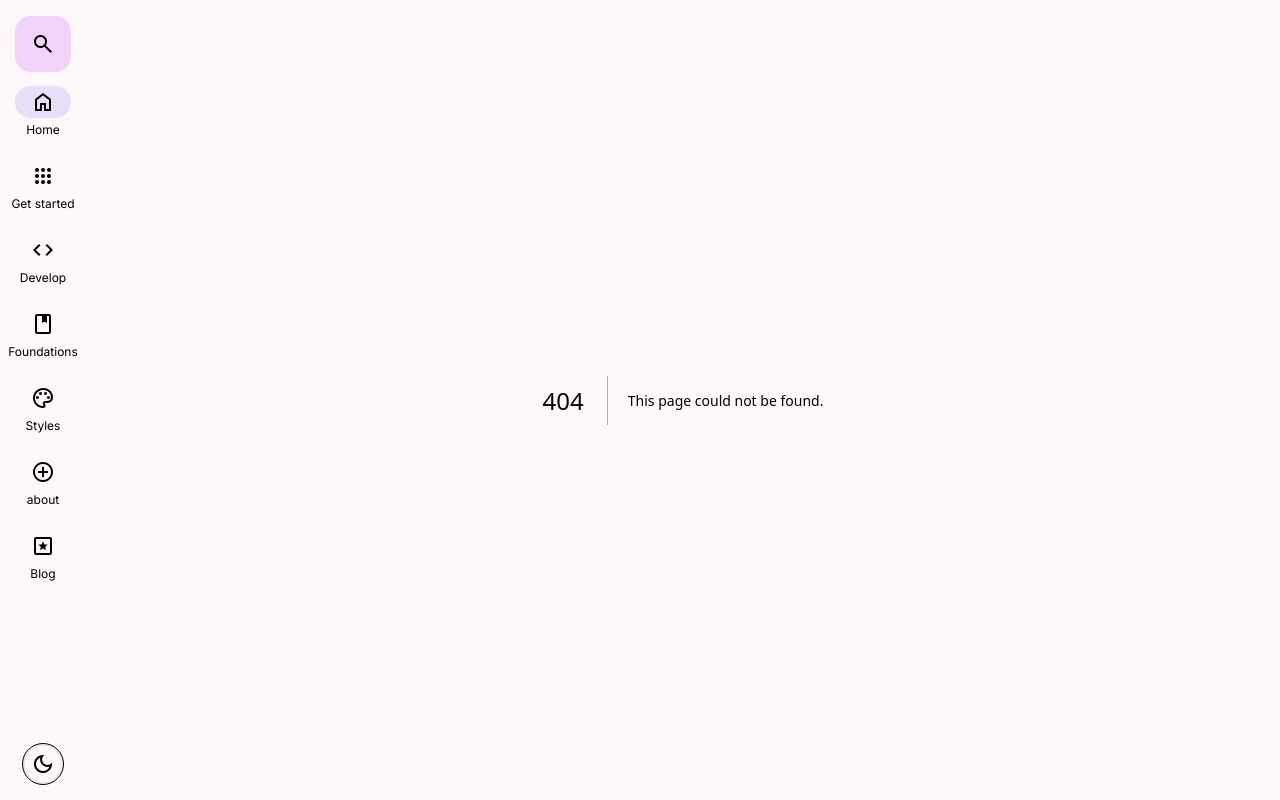
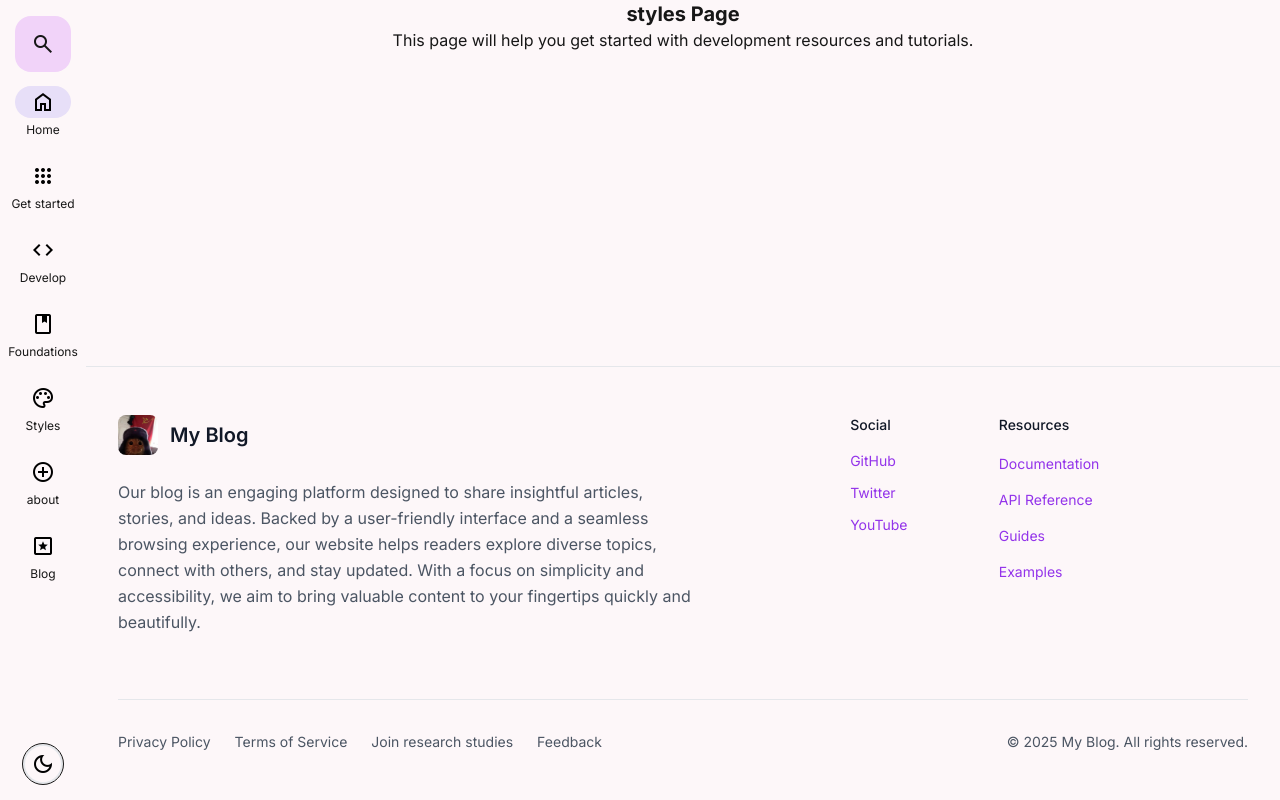
Before and after one commit to PwnOwn/web-blog, a Next.js app: page /styles in a window 1280 px wide. Before the commit this address had no page. Shown: the top 800 px of the page. Built offline with nearby package versions, Linux system fonts and the light colour scheme.

Commit message:
Create page.tsx

```diff
--- /dev/null
+++ b/app/styles/page.tsx
@@ -0,0 +1,15 @@
+import Footer from "../components/footer";
+
+export default function Develop() {
+    return (
+      <div className="">
+        <header className="text-center">
+        <h1 className="text-xl font-bold">styles Page</h1>
+        <p className="">This page will help you get started with development resources and tutorials.</p>
+
+        </header>
+      </div>
+
+
+    )
+}
```
